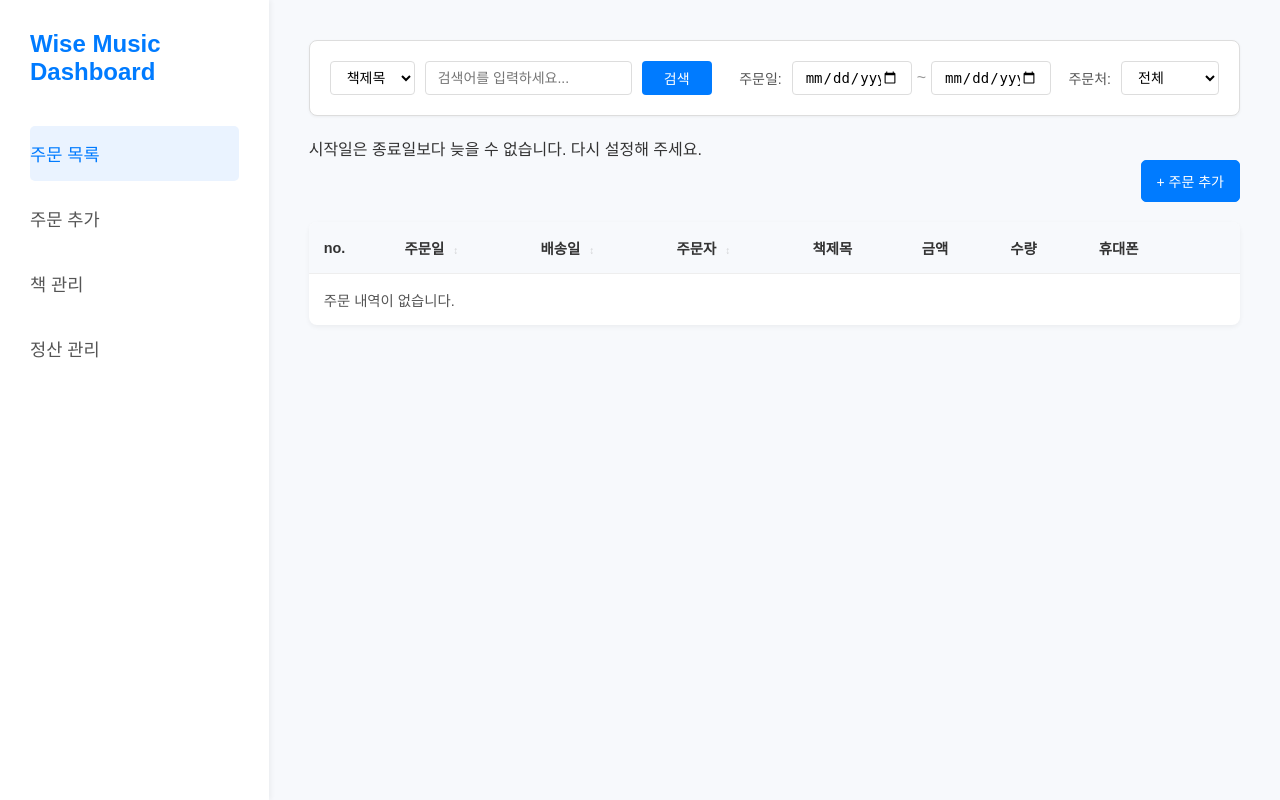
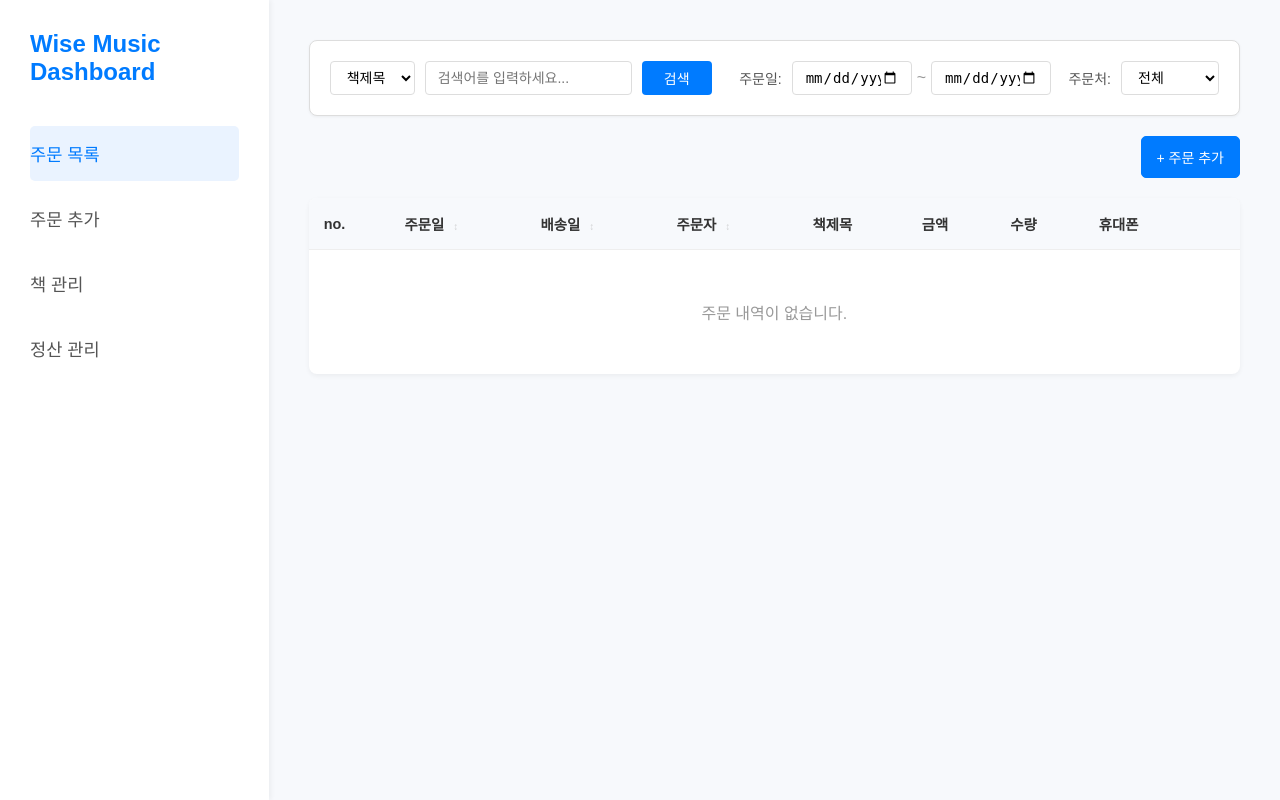
Before and after one commit to jenajeong/reimbursement_dashboard, a Django app: template dashboard/order/templates/order/order_list.html in a window 1280 px wide. Run offline with Django 5.2, Linux system fonts and the light colour scheme; the template is opened without the code that fills it, so the values that code supplies are empty; some libraries are stand-ins or nearby versions; some web fonts are replaced.

Commit message:
[FE]FIX: 에러메시지에 대한 css 추가

```diff
--- a/dashboard/static/css/style.css
+++ b/dashboard/static/css/order/style.css
@@ -1,4 +1,3 @@
-/* style.css */
 @font-face {
     font-family: 'Pretendard';
     src: url('https://cdn.jsdelivr.net/gh/orioncactus/pretendard/dist/web/static/pretendard.css');
@@ -71,11 +70,11 @@ body {
 /* HTMX 폼 자체를 유연하게 만듦 */
 .search-filter-section form {
     display: flex;
-    /* 수정: 가로로 정렬되도록 변경 */
+    /* 가로로 정렬되도록 변경 */
     flex-direction: row;
-    /* 수정: 검색창 그룹과 필터 그룹 사이의 간격을 줌 */
+    /* 검색창 그룹과 필터 그룹 사이의 간격을 줌 */
     gap: 20px;
-    /* 수정: 수직 중앙 정렬 */
+    /* 수직 중앙 정렬 */
     align-items: center;
     padding: 20px;
     border-radius: 8px;
@@ -96,7 +95,7 @@ body {
     /* 주문일/주문처를 한 줄에 가로로 배치하여 공간 절약 */
     display: flex;
     flex-direction: row;
-    /* 수정: filter-box 내부 요소의 간격 */
+    /* filter-box 내부 요소의 간격 */
     gap: 10px;
     /* padding-top과 border-top 제거: 모든 요소가 한 줄로 정렬되므로 필요 없음 */
     padding-top: 0;
@@ -246,6 +245,17 @@ input[type="date"] {
     user-select: none;
 }
 
+/* "주문 내역이 없습니다" 메시지 스타일 */
+.order-table tbody td.no-data {
+    text-align: center; /* 텍스트를 수평 중앙 정렬 */
+    padding: 50px 15px; /* 상하 패딩을 넉넉하게 주어 메시지가 중앙에 보이도록 함 */
+    color: #999; /* 텍스트 색상을 흐리게 처리 */
+    font-size: 1em;
+    font-weight: 500;
+    border-bottom: none; /* 하단 줄 제거 (선택 사항) */
+}
+
+
 /* 화살표 아이콘 스타일 */
 .sort-icon {
     display: inline-block;
@@ -299,3 +309,11 @@ input[type="date"] {
     cursor: pointer;
     font-size: 0.8em;
 }
+.error-message {
+    color: #e3342f;
+    font-size: 13px;
+    margin-top: 5px;
+    display: none; /* 기본적으로 숨김 */
+    font-weight: 500;
+    padding: 5px 0;
+}
```
